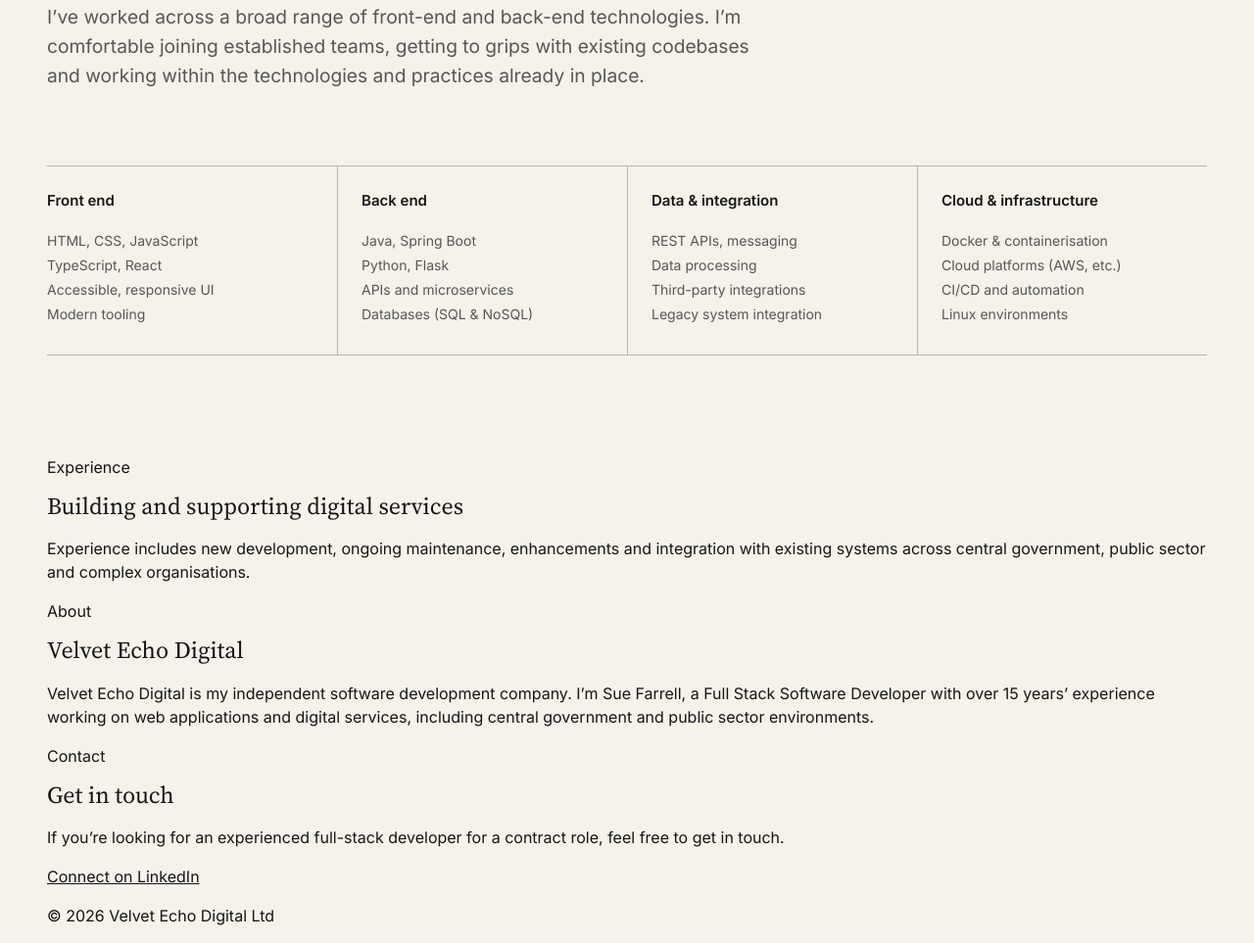
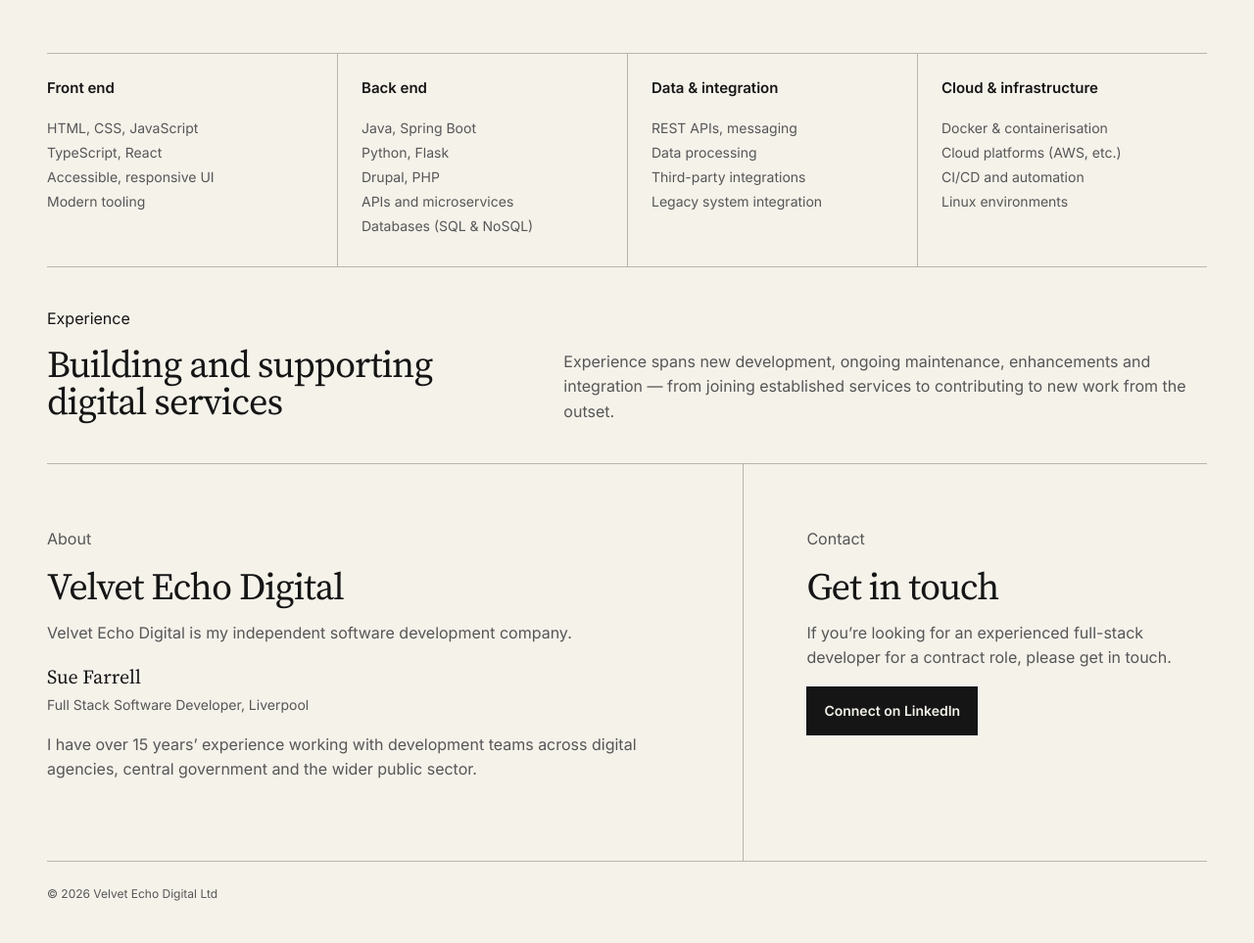
Before and after one commit to velvet-echo-digital/website, a website: page public/index.html in a window 1280 px wide. Shown: the part 1197-2160 px from the top of the page at 98% size. Drawn offline with Linux system fonts and the light colour scheme.

Commit message:
Refine homepage layout and content

```diff
--- a/public/css/main.css
+++ b/public/css/main.css
@@ -84,18 +84,18 @@
 }
 
 .skip-link {
-    position: absolute;
-    top: 0;
-    left: 0;
-    padding: 0.75rem 1rem;
-    background: var(--colour-text);
-    color: var(--colour-background);
-    transform: translateY(-100%);
-    z-index: 100;
+  display: block;
+  height: 0;
+  overflow: hidden;
+  background: var(--colour-text);
+  color: var(--colour-background);
+  font-weight: 600;
+  text-align: center;
 }
 
 .skip-link:focus {
-    transform: translateY(0);
+  height: auto;
+  padding: 0.75rem 1rem;
 }
 
 /* Header */
@@ -153,7 +153,7 @@
 /* Hero */
 
 main>section:first-child {
-    padding-block: clamp(3rem, 7vw, 6rem) 2rem;
+    padding-block: clamp(2.5rem, 4vw, 4rem) 2rem;
 }
 
 main>section:first-child>p:first-child {
@@ -183,7 +183,7 @@
     display: flex;
     align-items: center;
     gap: 2rem;
-    margin-bottom: clamp(3rem, 6vw, 5rem);
+    margin-bottom: clamp(2.5rem, 4vw, 3.5rem);
 }
 
 .button {
@@ -240,7 +240,8 @@
 }
 
 .technical-section {
-    padding-block: clamp(4rem, 8vw, 7rem);
+    padding-top: clamp(2.5rem, 4vw, 3.5rem);
+    padding-bottom: 0;
 }
 
 .section-label {
@@ -295,6 +296,95 @@
     line-height: 1.8;
 }
 
+.experience-section {
+  padding-block: 2.5rem;
+  border-bottom: 1px solid var(--colour-rule);
+}
+
+.experience-section .section-label {
+  margin-bottom: 0.75rem;
+}
+
+.experience-section__content {
+  display: grid;
+  grid-template-columns: minmax(20rem, 0.8fr) minmax(0, 1.2fr);
+  gap: clamp(3rem, 7vw, 7rem);
+  align-items: start;
+}
+
+.experience-section h2 {
+  max-width: none;
+  margin: 0;
+  font-size: clamp(2rem, 3vw, 2.75rem);
+  line-height: 1;
+  letter-spacing: -0.025em;
+}
+
+.experience-section__content > p {
+  max-width: 40rem;
+  margin: 0;
+  padding-top: 0.25rem;
+  color: var(--colour-muted);
+  line-height: 1.6;
+}
+
+.closing-sections {
+  display: grid;
+  grid-template-columns: 1.5fr 1fr;
+  border-bottom: 1px solid var(--colour-rule);
+}
+
+.closing-sections > section {
+  padding-block: clamp(2.5rem, 5vw, 4rem);
+}
+
+.closing-sections > section:first-child {
+  padding-right: clamp(2rem, 5vw, 5rem);
+}
+
+.closing-sections > section + section {
+  padding-left: clamp(2rem, 5vw, 5rem);
+  border-left: 1px solid var(--colour-rule);
+}
+
+.closing-sections h2 {
+  margin-bottom: 1rem;
+  font-size: clamp(2rem, 3vw, 3rem);
+  letter-spacing: -0.025em;
+}
+
+.closing-sections section > p:not(.section-label) {
+  max-width: 42rem;
+  color: var(--colour-muted);
+  line-height: 1.6;
+}
+
+.about__person {
+  display: grid;
+  gap: 0.125rem;
+}
+
+.about__person strong {
+  color: var(--colour-text);
+  font-family: var(--font-heading);
+  font-size: 1.25rem;
+  font-weight: 400;
+}
+
+.about__person span {
+  font-size: 0.875rem;
+}
+
+.site-footer {
+  padding-block: 1.5rem;
+}
+
+.site-footer p {
+  margin: 0;
+  color: var(--colour-muted);
+  font-size: 0.75rem;
+}
+
 @media (max-width: 60rem) {
 
     .experience-grid,
@@ -332,6 +422,7 @@
 
     h1 {
         font-size: clamp(2.75rem, 13vw, 4.5rem);
+        max-width: 16ch;
     }
 
     .hero__actions {
@@ -367,4 +458,25 @@
     .technical-grid>section+section {
         border-top: 1px solid var(--colour-rule);
     }
+
+    .experience-section__content {
+        display: grid;
+        grid-template-columns: minmax(0, 1.1fr) minmax(18rem, 1fr);
+        gap: clamp(2rem, 5vw, 4rem);
+        align-items: start;
+    }
+
+    .closing-sections {
+        grid-template-columns: 1fr;
+    }
+
+    .closing-sections>section:first-child,
+    .closing-sections>section+section {
+        padding-inline: 0;
+    }
+
+    .closing-sections>section+section {
+        border-top: 1px solid var(--colour-rule);
+        border-left: 0;
+    }
 }
--- a/public/index.html
+++ b/public/index.html
@@ -44,9 +44,7 @@
       </h1>
 
       <p class="hero__intro">
-        Building, maintaining and improving web applications and digital
-        services across central government, public sector and complex
-        organisations.
+        Building, maintaining and improving web applications and digital services for digital agencies and public sector organisations.
       </p>
 
     <p class="hero__actions">
@@ -95,10 +93,8 @@
       <h2 id="technical-heading">Technologies and tools</h2>
 
       <p class="technical-section__intro">
-        I’ve worked across a broad range of front-end and back-end
-        technologies. I’m comfortable joining established teams, getting
-        to grips with existing codebases and working within the technologies
-        and practices already in place.
+        I’ve worked across a broad range of front-end and back-end technologies, adapting to the tools, practices and
+        architecture already in place while bringing ideas and improvements where they add value.
       </p>
 
       <div class="technical-grid">
@@ -117,6 +113,7 @@
           <p>
             Java, Spring Boot<br>
             Python, Flask<br>
+            Drupal, PHP <br>
             APIs and microservices<br>
             Databases (SQL &amp; NoSQL)
           </p>
@@ -144,20 +141,21 @@
       </div>
     </section>
 
-    <section id="experience" aria-labelledby="experience-heading">
+    <section id="experience" class="experience-section" aria-labelledby="experience-heading">
       <p>Experience</p>
-
+      <div class="experience-section__content">
         <h2 id="experience-heading">
           Building and supporting digital services
         </h2>
 
         <p>
-        Experience includes new development, ongoing maintenance,
-        enhancements and integration with existing systems across central
-        government, public sector and complex organisations.
+          Experience spans new development, ongoing maintenance, enhancements and integration — from joining established
+          services to contributing to new work from the outset.
         </p>
+      </div>
     </section>
 
+    <div class="closing-sections">
       <section id="about" aria-labelledby="about-heading">
         <p>About</p>
 
@@ -165,9 +163,16 @@
 
         <p>
           Velvet Echo Digital is my independent software development company.
-        I’m Sue Farrell, a Full Stack Software Developer with over 15 years’
-        experience working on web applications and digital services,
-        including central government and public sector environments.
+        </p>
+
+        <p class="about__person">
+          <strong>Sue Farrell</strong>
+          <span>Full Stack Software Developer, Liverpool</span>
+        </p>
+
+        <p>
+          I have over 15 years’ experience working with development teams
+          across digital agencies, central government and the wider public sector.
         </p>
       </section>
 
@@ -178,13 +183,14 @@
 
           <p>
               If you’re looking for an experienced full-stack developer for a
-            contract role, feel free to get in touch.
+              contract role, please get in touch.
           </p>
 
           <p>
-            <a href="https://www.linkedin.com/in/sue-farrell-6051b225/">Connect on LinkedIn</a>
+              <a class="button" href="https://www.linkedin.com/in/sue-farrell-6051b225/">Connect on LinkedIn</a>
           </p>
       </section>
+    </div>
   </main>
 
   <footer class="site-footer">
```
Lines whose indentation alone changed are shown as unchanged.
